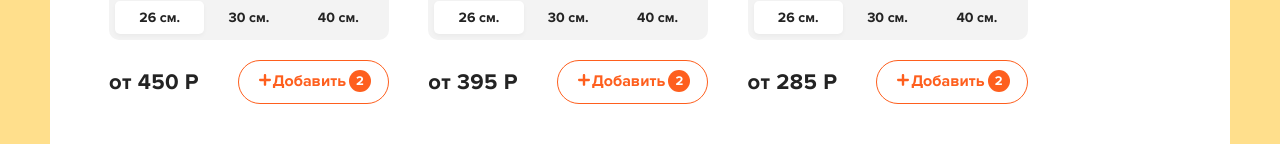
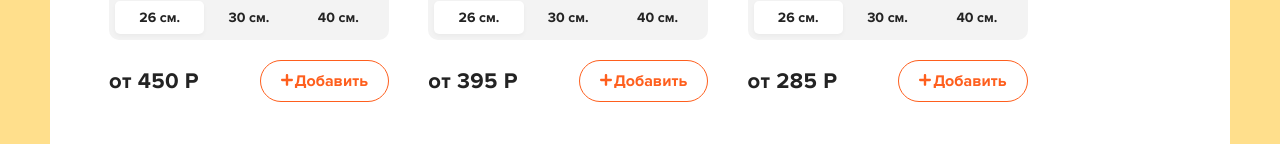
Before and after one commit to alexei-kosykh/ReactPizza-Cart, a React (Create React App) app: page / in a window 1280 px wide. Shown: the part 656-800 px from the top of the page. Built offline with nearby package versions, Linux system fonts and the light colour scheme; data requests are answered from the project's data file.

Commit message:
Home v1.0

```diff
--- a/src/Components/PizzaBlock/index.jsx
+++ b/src/Components/PizzaBlock/index.jsx
@@ -11,6 +11,7 @@ export const PizzaBlock = ({
   types,
   sizes,
   onClickAddPizza,
+  itemsCount,
 }) => {
   const arrTypes = ["тонкое", "традиционное"];
   const arrSizes = [26, 30, 40];
@@ -87,7 +88,7 @@ export const PizzaBlock = ({
             />
           </svg>
           <span>Добавить</span>
-          <i>2</i>
+          {itemsCount && <i>{itemsCount}</i>}
         </Button>
       </div>
     </div>
--- a/src/pages/Home.jsx
+++ b/src/pages/Home.jsx
@@ -13,8 +13,8 @@ export const Home = () => {
       items: pizzas.items,
     };
   });
-
   const isLoaded = useSelector(({ pizzas }) => pizzas.isLoaded);
+  const cartItems = useSelector(({ cart }) => cart.items);
   const { category, sortBy } = useSelector(({ filters }) => filters);
 
   useEffect(() => {
@@ -32,7 +32,12 @@ export const Home = () => {
       <div className="content__items">
         {isLoaded
           ? items.map((obj) => (
-              <PizzaBlock onClickAddPizza={addToCart} key={obj.id} {...obj} />
+              <PizzaBlock
+                onClickAddPizza={addToCart}
+                key={obj.id}
+                itemsCount={cartItems[obj.id] && cartItems[obj.id].length}
+                {...obj}
+              />
             ))
           : Array(12)
               .fill()
--- a/src/redux/reducers/cart.js
+++ b/src/redux/reducers/cart.js
@@ -16,15 +16,16 @@ export const cart = (state = initialState, action) => {
 
       const newArray = [].concat.apply([], Object.values(newItems));
 
-      const price = newArray.reduce((sum, obj) => obj.price + sum, 0);
+      const totalPrice = newArray.reduce((sum, obj) => obj.price + sum, 0);
 
       return {
         ...state,
         items: newItems,
         totalCount: newArray.length,
-        totalPrice: price,
+        totalPrice,
       };
     }
+
     // case "SET_TOTAL_PRICE":
     //   return { ...state, totalPrice: action.payload };
     // case "SET_TOTAL_COUNT":
```
